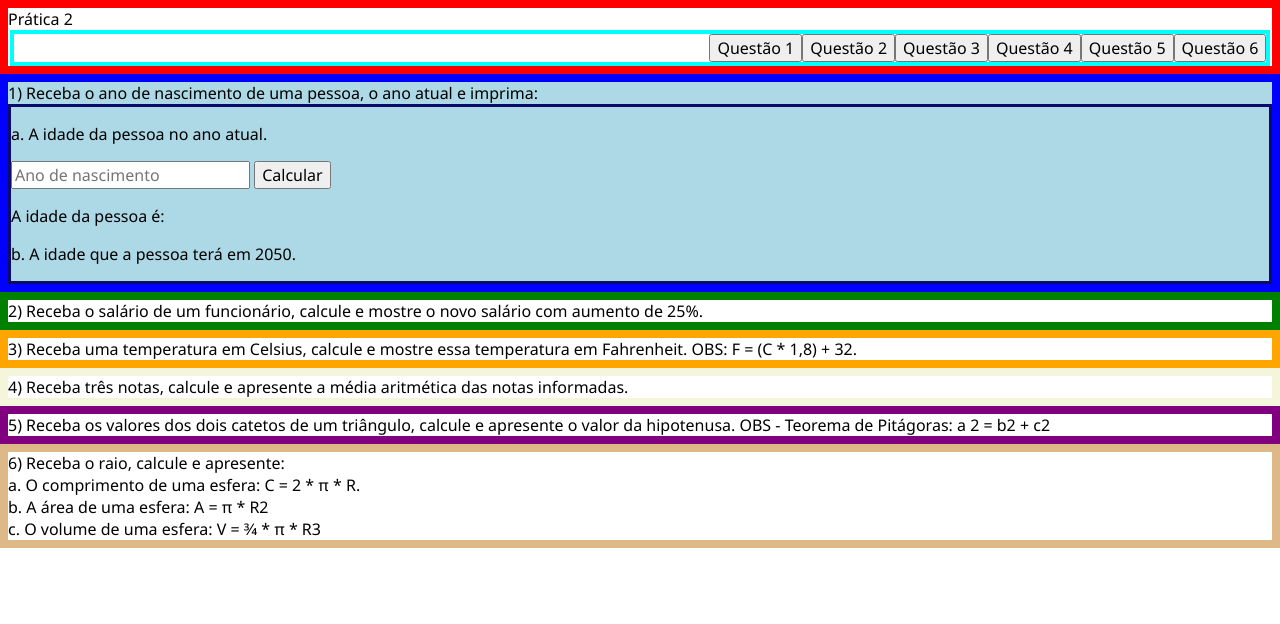
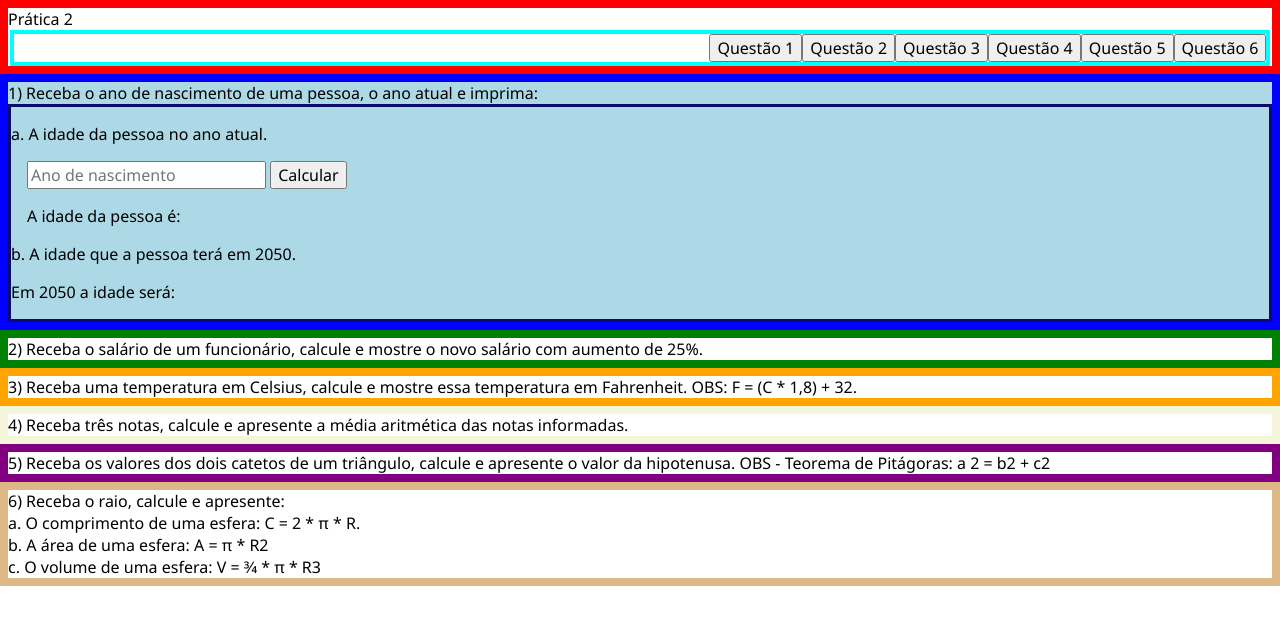
Before and after one commit to Michel-Habib197/listasWesley, a plain HTML site: page lista2/index.html in a window 1280 px wide. Drawn offline with Linux system fonts and the light colour scheme.

Commit message:
updatePratica2

```diff
--- a/lista2/css/style.css
+++ b/lista2/css/style.css
@@ -42,12 +42,12 @@ body {
     border: 0.2rem solid rgb(11, 11, 107);
 }
 
-.questao1a{
-
+.resolucao_questao1a{
+    margin-left: 1rem;
 }
 
-.questao1b{
-
+resolucao_questao1b{
+    margin-left: 1rem;
 }
 
 .questao2 {
--- a/lista2/index.html
+++ b/lista2/index.html
@@ -26,12 +26,18 @@
         <div class="resolucao_questao1">
             <div class="questao1a">
                 <p>a. A idade da pessoa no ano atual.</p>
-                <input type="number" id="anoNascimento" placeholder="Ano de nascimento">
-                <button onclick="calcularIdade()">Calcular</button>
-                <p><span>A idade da pessoa é: </span><span id="idadeAtual"></span></p>
+                <div class="resolucao_questao1a">
+                    <input type="number" id="anoNascimento" placeholder="Ano de nascimento">
+                    <button onclick="calcularIdade()">Calcular</button>
+                    <p><span>A idade da pessoa é: </span><span id="idadeAtual"></span></p>
+                </div>
+
             </div>
             <div class="questao1b">
                 <p>b. A idade que a pessoa terá em 2050.</p>
+                <div class="resolucao_questao1b">
+                    <p><span>Em 2050 a idade será: </span><span id="idade2050"></span></p>
+                </div>
             </div>
         </div>
     </section>
```
